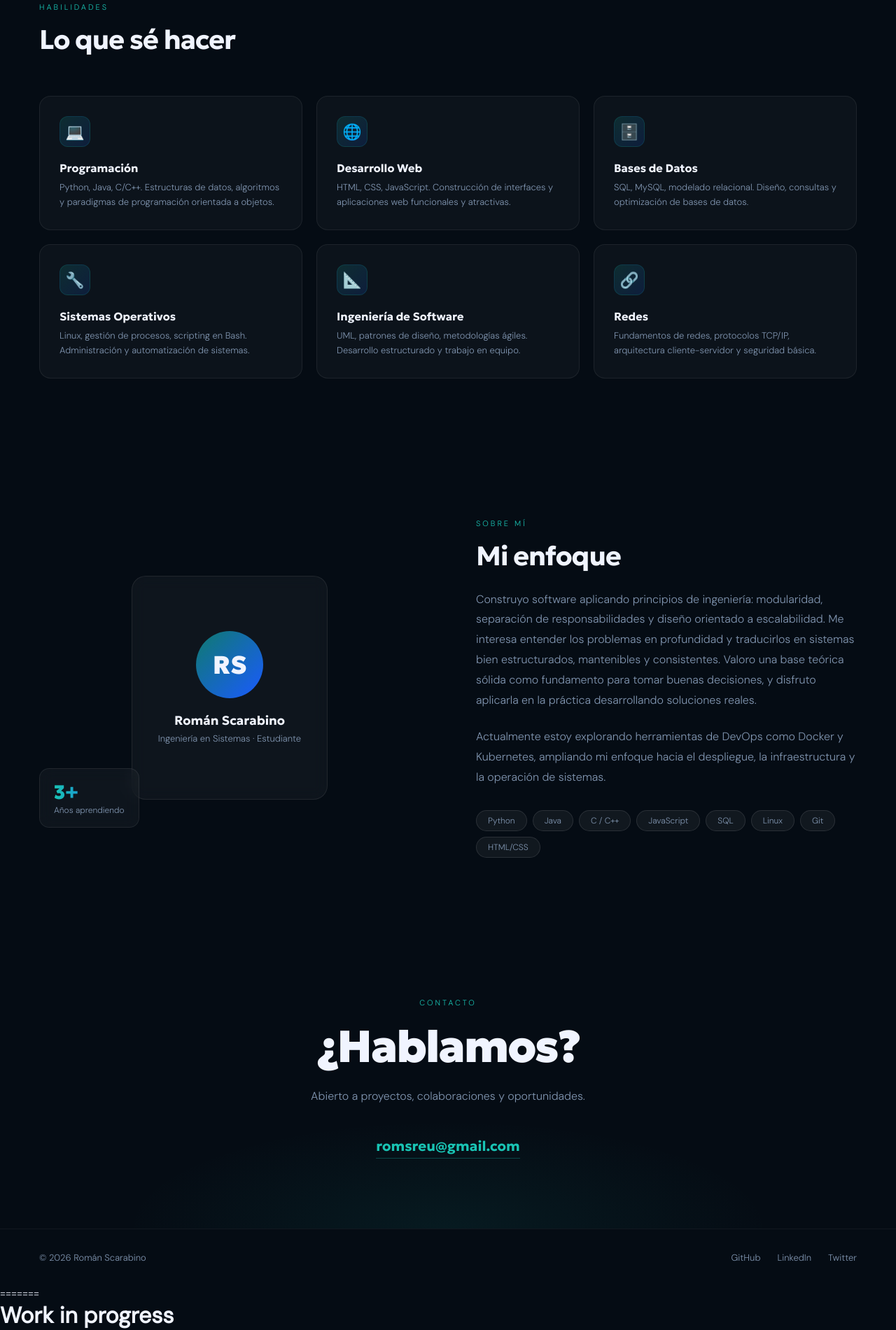
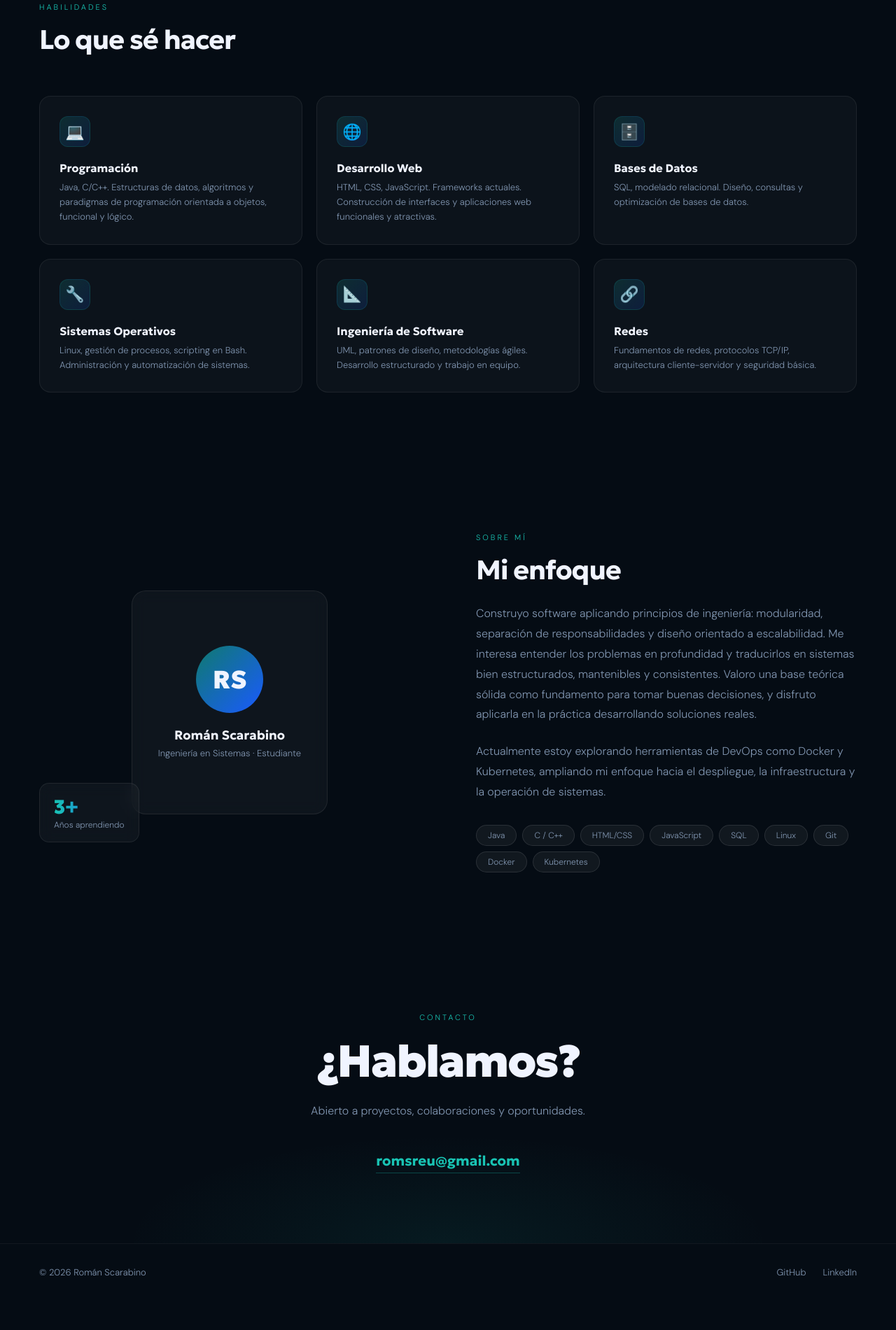
Before and after one commit to romsreu/romsreu.github.io, a plain HTML site: page index.html in a window 1280 px wide. Shown: the part 2058-3959 px from the top of the page at 70% size. After the commit the page ends 3917 px from the top, so only its background shows below. Drawn offline with Linux system fonts and the light colour scheme.

Commit message:
Update skill descriptions and add new technologies

```diff
--- a/index.html
+++ b/index.html
@@ -143,19 +143,19 @@
       <div class="skill-card">
         <div class="skill-icon">💻</div>
         <div class="skill-name">Programación</div>
-        <div class="skill-desc">Python, Java, C/C++. Estructuras de datos, algoritmos y paradigmas de programación orientada a objetos.</div>
+        <div class="skill-desc">Java, C/C++. Estructuras de datos, algoritmos y paradigmas de programación orientada a objetos, funcional y lógico.</div>
       </div>
 
       <div class="skill-card">
         <div class="skill-icon">🌐</div>
         <div class="skill-name">Desarrollo Web</div>
-        <div class="skill-desc">HTML, CSS, JavaScript. Construcción de interfaces y aplicaciones web funcionales y atractivas.</div>
+        <div class="skill-desc">HTML, CSS, JavaScript. Frameworks actuales. Construcción de interfaces y aplicaciones web funcionales y atractivas.</div>
       </div>
 
       <div class="skill-card">
         <div class="skill-icon">🗄️</div>
         <div class="skill-name">Bases de Datos</div>
-        <div class="skill-desc">SQL, MySQL, modelado relacional. Diseño, consultas y optimización de bases de datos.</div>
+        <div class="skill-desc">SQL, modelado relacional. Diseño, consultas y optimización de bases de datos.</div>
       </div>
 
       <div class="skill-card">
@@ -211,14 +211,15 @@
         Actualmente estoy explorando herramientas de DevOps como Docker y Kubernetes, ampliando mi enfoque hacia el despliegue, la infraestructura y la operación de sistemas.
       </p>
       <div class="tech-chips">
-        <span class="chip">Python</span>
         <span class="chip">Java</span>
         <span class="chip">C / C++</span>
+        <span class="chip">HTML/CSS</span>
         <span class="chip">JavaScript</span>
         <span class="chip">SQL</span>
         <span class="chip">Linux</span>
         <span class="chip">Git</span>
-        <span class="chip">HTML/CSS</span>
+        <span class="chip">Docker</span>
+        <span class="chip">Kubernetes</span>
       </div>
     </div>
 
@@ -235,9 +236,8 @@
   <footer>
     <span>© 2026 Román Scarabino</span>
     <div class="social-links">
-      <a href="#">GitHub</a>
-      <a href="#">LinkedIn</a>
-      <a href="#">Twitter</a>
+      <a href="https://github.com/romsreu" target="_blank">GitHub</a>
+      <a href="https://www.linkedin.com/in/roman-scarabino/" target="_blank">LinkedIn</a>
     </div>
   </footer>
 
@@ -245,16 +245,3 @@
 
 </body>
 </html>
-=======
-<html lang="en">
-<head>
-    <meta charset="UTF-8">
-    <meta name="viewport" content="width=device-width, initial-scale=1.0">
-    <title>Scarrworks</title>
-</head>
-<body>
-    <div>
-        <h1>Work in progress</h1>
-    </div>
-</body>
-</html>
```
